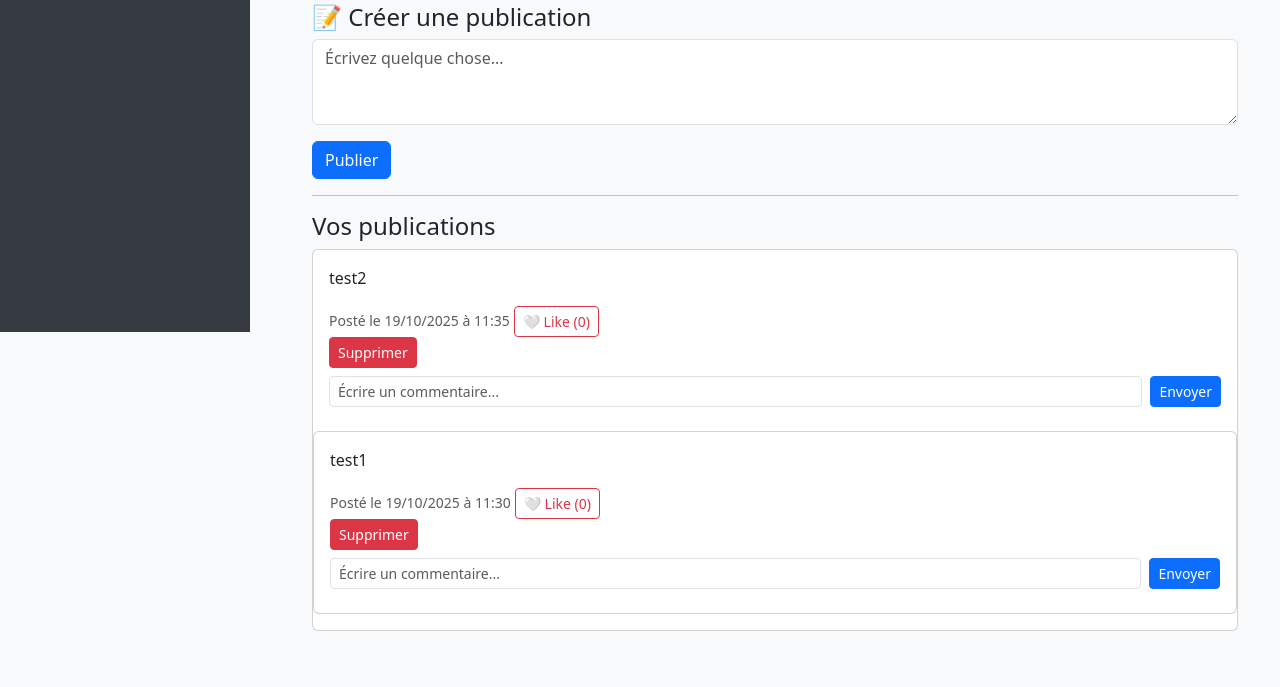
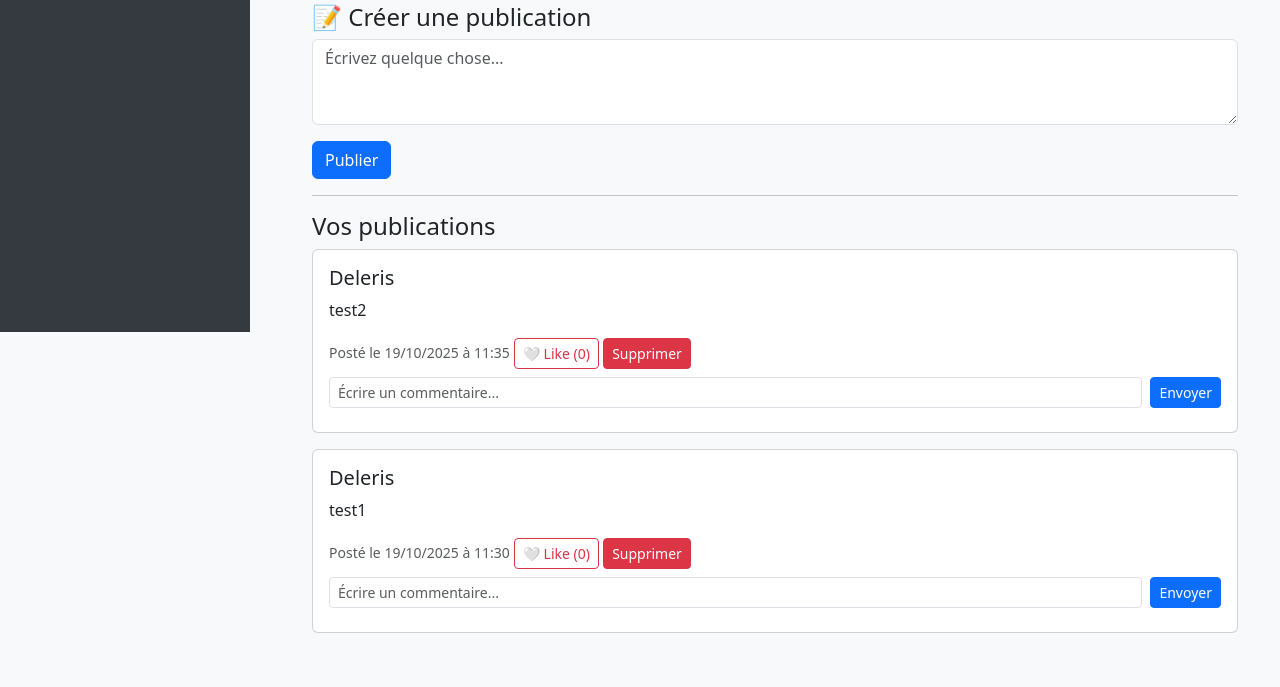
Before and after one commit to aperrin334/hello-python-ci, a Flask app: page /profile in a window 1280 px wide. Shown: the part 468-1155 px from the top of the page. Before the commit the page ends 1099 px from the top, so only its background shows below. Run offline with Flask 3, Linux system fonts and the light colour scheme; a user stored in the database is signed in.

Commit message:
Clique sur post pour accéder au profil

```diff
--- a/templates/profile.html
+++ b/templates/profile.html
@@ -122,7 +122,7 @@
     </a>
          <a href="{{ url_for('logout') }}">🚪 Déconnexion</a>
          <a href="{{ url_for('delete_account') }}" class="btn btn-danger btn-sm me-2">
-            Supprimer mon compte</a>
+             Supprimer mon compte</a>
     </div>
 
     <!-- 💬 Contenu principal -->
@@ -204,7 +204,13 @@
         {% for post in posts %}
         <div class="card mb-3">
             <div class="card-body">
-                <p>{{ post.content }}</p>
+                <!-- MODIFICATION : Ajout du nom de l'auteur du post avec un lien -->
+                <h5 class="card-title mb-2">
+                    <a href="{{ url_for('user_profile', username=post.author.username) }}" class="text-decoration-none text-dark">
+                        {{ post.author.name }}
+                    </a>
+                </h5>
+                <p class="card-text">{{ post.content }}</p>
                 <small class="text-muted">Posté le {{ post.date_posted.strftime('%d/%m/%Y à %H:%M') }}</small>
 
                 {% if current_user %}
@@ -214,13 +220,11 @@
                             {% if liked %}❤️{% else %}🤍{% endif %} Like ({{ post.likes | length }})
                         </button>
                     </form>
-                    <form action="{{ url_for('delete_post', post_id=post.id) }}" method="POST">
+                    <form action="{{ url_for('delete_post', post_id=post.id) }}" method="POST" style="display:inline;">
                         <button type="submit" class="btn btn-danger btn-sm">
                         Supprimer
                         </button>
                     </form>
-
-
                 {% endif %}
 
                 {% if current_user %}
@@ -234,7 +238,13 @@
             {% for comment in post.comments %}
             <div class="ms-3 mb-1">
                 <small>
-                    <b>{{ comment.author.name }}:</b> {{ comment.content }}
+                    <!-- MODIFICATION : Ajout d'un lien sur l'auteur du commentaire -->
+                    <b>
+                        <a href="{{ url_for('user_profile', username=comment.author.username) }}" class="text-decoration-none text-dark">
+                            {{ comment.author.name }}
+                        </a>:
+                    </b>
+                    {{ comment.content }}
                     <span class="text-muted">— {{ comment.date_posted.strftime('%d/%m/%Y à %H:%M') }}</span>
                 </small>
                 {% if current_user %}
@@ -248,8 +258,9 @@
             </div>
             {% endfor %}
         </div>
-        {% endfor %}
     </div>
+    {% endfor %}
+</div>
 
 </div>
 </body>
```
Also changed, not shown: templates/user_profile.html (+14 -2 lines), instance/users.db.
